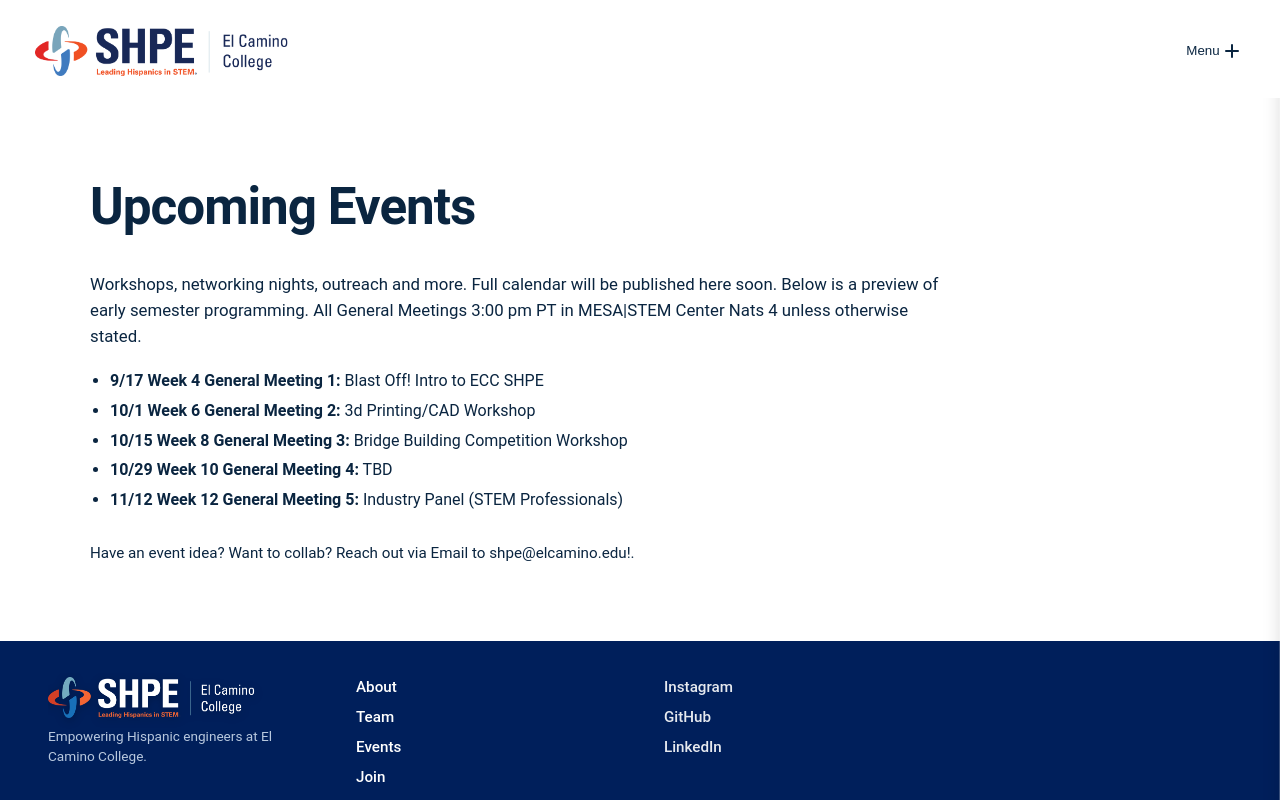
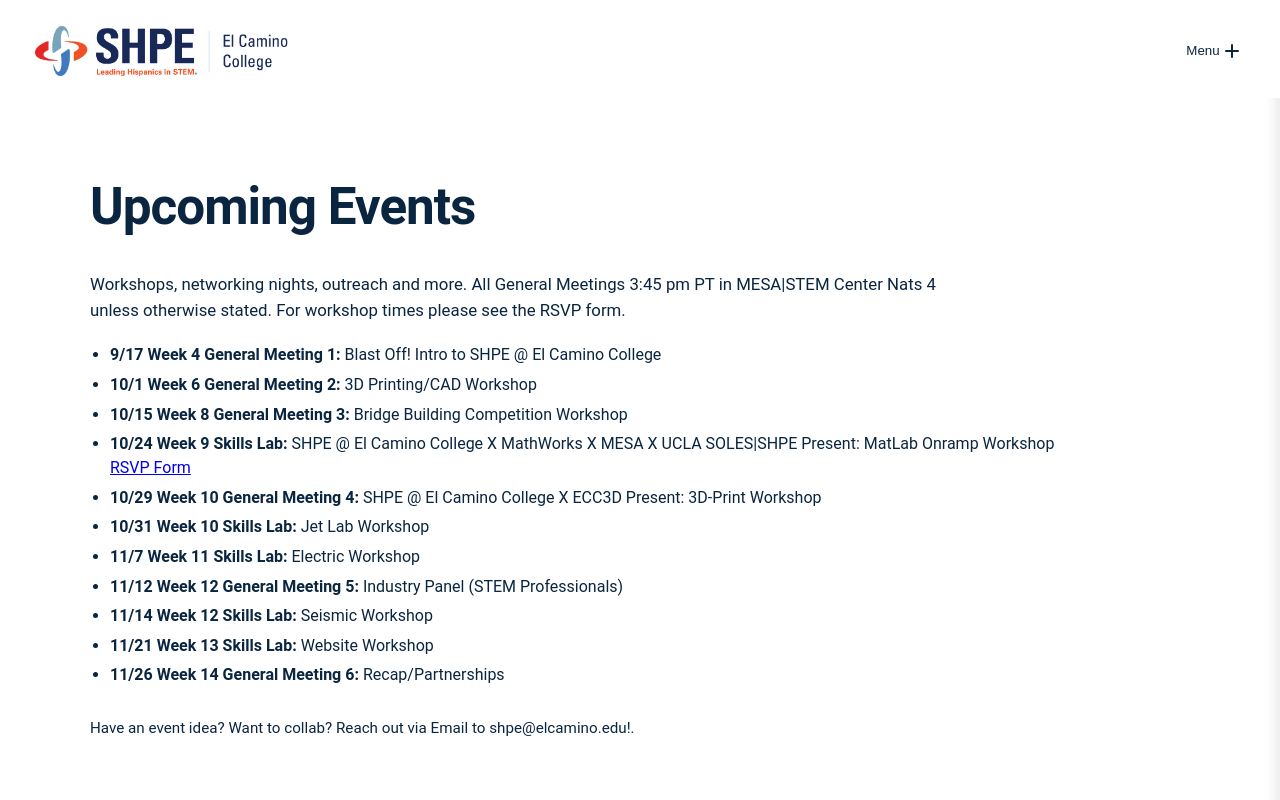
Before and after one commit to Juan-V-Tech/eccshpe-website, a React (Vite) app: page /events in a window 1280 px wide. Shown: the top 800 px of the page. Built offline with nearby package versions, Linux system fonts and the light colour scheme.

Commit message:
Vercel Speed Insights + Updated Event Cal.

```diff
--- a/package.json
+++ b/package.json
@@ -14,6 +14,7 @@
     "@emotion/styled": "^11.14.1",
     "@mui/material": "^7.3.2",
     "@vercel/analytics": "^1.5.0",
+    "@vercel/speed-insights": "^1.2.0",
     "gsap": "^3.13.0",
     "react": "^19.1.1",
     "react-dom": "^19.1.1",
--- a/src/main.jsx
+++ b/src/main.jsx
@@ -3,6 +3,7 @@ import ReactDOM from 'react-dom/client';
 import { BrowserRouter as Router } from 'react-router-dom';
 import App from './App';
 import { Analytics } from '@vercel/analytics/react';
+import { SpeedInsights } from '@vercel/speed-insights/react';
 import './index.css';
 
 ReactDOM.createRoot(document.getElementById('root')).render(
@@ -10,6 +11,7 @@ ReactDOM.createRoot(document.getElementById('root')).render(
     <Router>
       <App />
       <Analytics />
+      <SpeedInsights />
     </Router>
   </React.StrictMode>
 );
--- a/src/pages/events.jsx
+++ b/src/pages/events.jsx
@@ -6,14 +6,24 @@ const Events = () => {
       <div className="section-inner">
         <h1 style={{ marginTop: 0, fontSize: 'clamp(2.2rem,5vw,3.2rem)', letterSpacing: '-1px' }}>Upcoming Events</h1>
         <p style={{ fontSize: '1.05rem', maxWidth: 860, lineHeight: 1.55 }}>
-          Workshops, networking nights, outreach and more. Full calendar will be published here soon. Below is a preview of early semester programming. All General Meetings 3:00 pm PT in MESA|STEM Center Nats 4 unless otherwise stated.
+          Workshops, networking nights, outreach and more. All General Meetings 3:45 pm PT in MESA|STEM Center Nats 4 unless otherwise stated.  For workshop times please see the RSVP form.
         </p>
         <ul className="events-list">
-          <li><strong>9/17 Week 4 General Meeting 1:</strong> Blast Off! Intro to ECC SHPE</li>
-          <li><strong>10/1 Week 6 General Meeting 2:</strong> 3d Printing/CAD Workshop</li>
+          <li><strong>9/17 Week 4 General Meeting 1:</strong> Blast Off! Intro to SHPE @ El Camino College </li>
+          <li><strong>10/1 Week 6 General Meeting 2:</strong> 3D Printing/CAD Workshop</li>
           <li><strong>10/15 Week 8 General Meeting 3:</strong> Bridge Building Competition Workshop</li>
-          <li><strong>10/29 Week 10 General Meeting 4:</strong> TBD</li>
+          <li>
+            <strong>10/24 Week 9 Skills Lab:</strong> SHPE @ El Camino College X MathWorks X MESA X UCLA SOLES|SHPE Present: MatLab Onramp Workshop
+            <br />
+            <a href="https://docs.google.com/forms/d/e/1FAIpQLSdBORxASWuhpRCjvML-jxo0QZnwhfC7gW8ILbrL39sqMiomxg/viewform" target="_blank" rel="noopener noreferrer">RSVP Form</a>
+          </li>
+          <li><strong>10/29 Week 10 General Meeting 4:</strong> SHPE @ El Camino College X ECC3D Present: 3D-Print Workshop</li>
+          <li><strong>10/31 Week 10 Skills Lab:</strong> Jet Lab Workshop</li>
+          <li><strong>11/7 Week 11 Skills Lab:</strong> Electric Workshop</li>
           <li><strong>11/12 Week 12 General Meeting 5:</strong> Industry Panel (STEM Professionals)</li>
+          <li><strong>11/14 Week 12 Skills Lab:</strong> Seismic Workshop</li>
+          <li><strong>11/21 Week 13 Skills Lab:</strong> Website Workshop</li>
+          <li><strong>11/26 Week 14 General Meeting 6:</strong> Recap/Partnerships</li>
         </ul>
         <p style={{ fontSize: '.95rem' }}>Have an event idea? Want to collab? Reach out via Email to shpe@elcamino.edu!.</p>
       </div>
```
Also changed, not shown: 1 other file (tests, documents, lock files or other folders).
